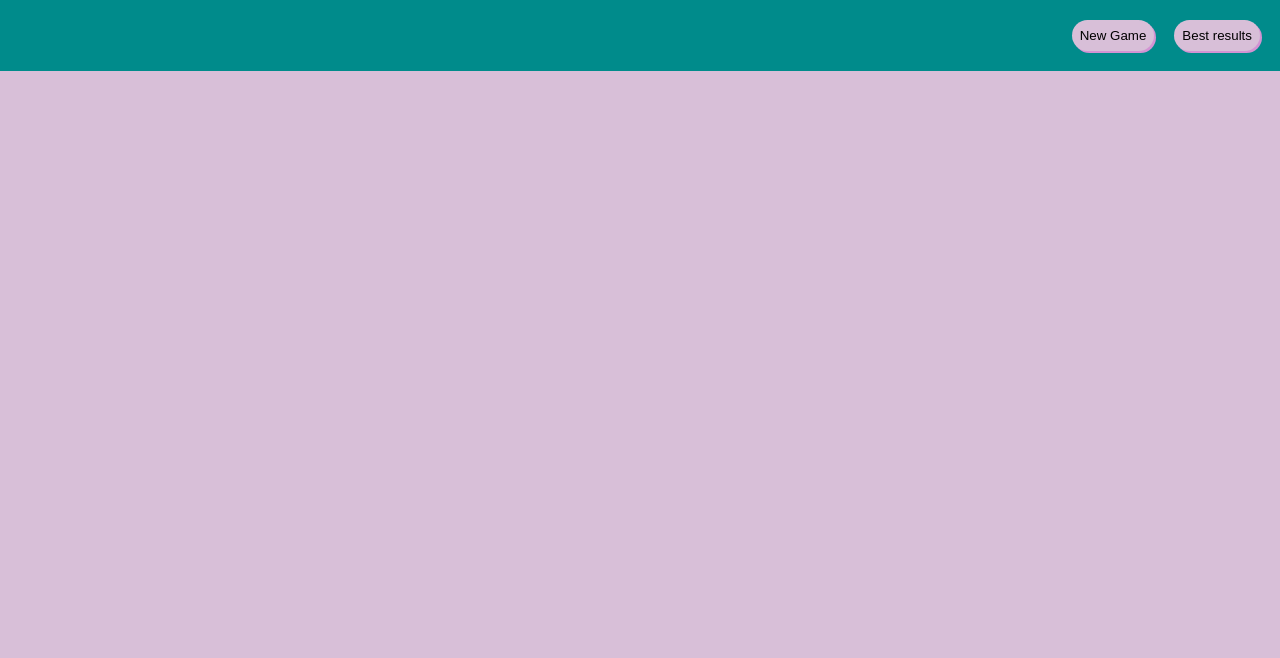
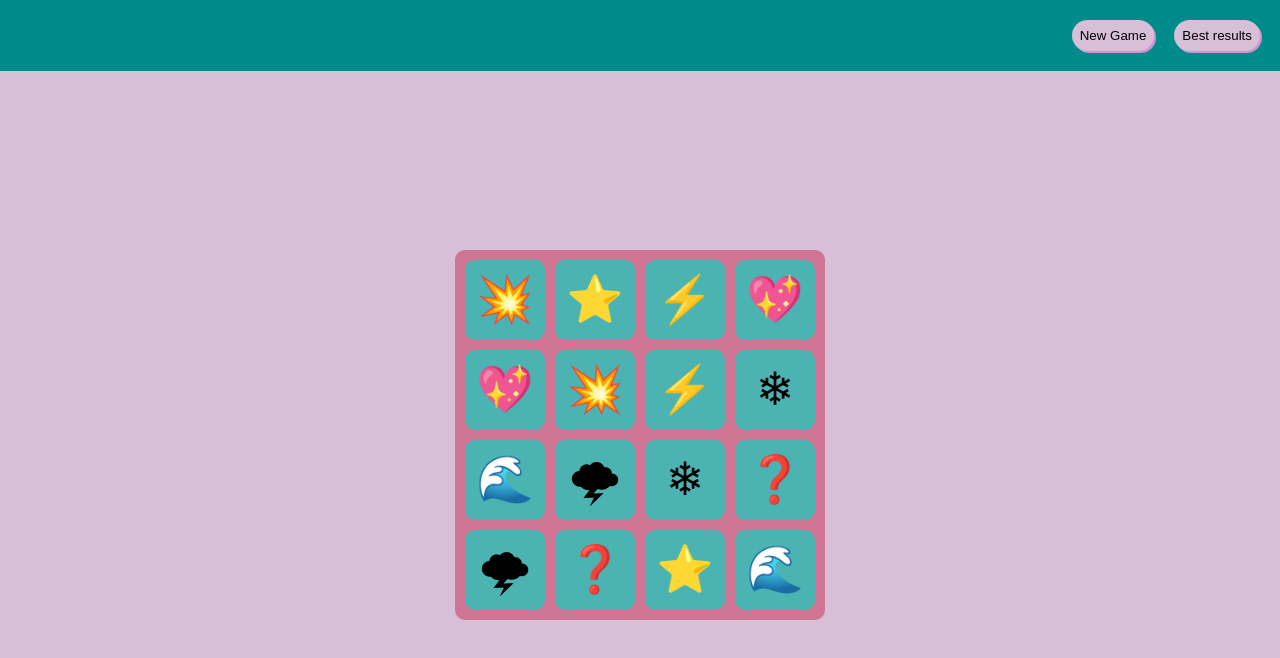
Before and after one commit to Lemyrik/memory-game, a plain HTML site: page index.html in a window 1280 px wide. Drawn offline with Linux system fonts and the light colour scheme.

Commit message:
feat: add cards

```diff
--- a/index.js
+++ b/index.js
@@ -1,17 +1,55 @@
-const CARDS = [];
+const CARDS = [
+  "💖",
+  "💥",
+  "❓",
+  "🌩",
+  "⭐",
+  "🌊",
+  "❄",
+  "⚡",
+  "💖",
+  "💥",
+  "❓",
+  "🌩",
+  "⭐",
+  "🌊",
+  "❄",
+  "⚡",
+];
 
 const body = document.querySelector("body");
 
 const header = document.createElement("header");
 const newGameBtn = document.createElement("button");
 const bestsBtn = document.createElement("button");
+const main = document.createElement("main");
+const cardsContainer = document.createElement("div");
 
 header.classList.add("header");
 newGameBtn.classList.add("header__btn");
 bestsBtn.classList.add("header__btn");
+main.classList.add("main");
+cardsContainer.classList.add("cardsContainer");
 
 newGameBtn.textContent = "New Game";
 bestsBtn.textContent = "Best results";
 
 header.append(newGameBtn, bestsBtn);
-body.append(header);
+body.append(header, main);
+main.append(cardsContainer);
+
+function shuffle(array) {
+  array.sort(function () {
+    return Math.random() - 0.5;
+  });
+}
+shuffle(CARDS);
+
+CARDS.map((el) => {
+  const card = document.createElement("div");
+  const span = document.createElement("span");
+  span.textContent = el;
+  card.append(span);
+  card.classList.add("card");
+  cardsContainer.append(card);
+});
--- a/styles.css
+++ b/styles.css
@@ -1,9 +1,12 @@
+body,
+main {
+  margin: 0;
+  padding: 0;
+}
 body {
   width: 100vw;
   height: 100vh;
   background-color: thistle;
-  margin: 0;
-  padding: 0;
 }
 .header {
   display: flex;
@@ -27,3 +30,29 @@ body {
   box-shadow: 2px 2px rgb(173, 65, 101);
   cursor: pointer;
 }
+.main {
+  display: flex;
+  max-width: 100%;
+  justify-content: center;
+  min-height: calc(100vh - 72px);
+  align-items: center;
+}
+.cardsContainer {
+  display: flex;
+  flex-wrap: wrap;
+  gap: 10px;
+  width: 350px;
+  height: fit-content;
+  padding: 10px;
+  background-color: rgb(207, 117, 147);
+  border-radius: 10px;
+}
+.card {
+  width: 80px;
+  height: 80px;
+  background-color: rgb(76, 179, 179);
+  border-radius: 10px;
+  font-size: 46px;
+  text-align: center;
+  line-height: 80px;
+}
```
